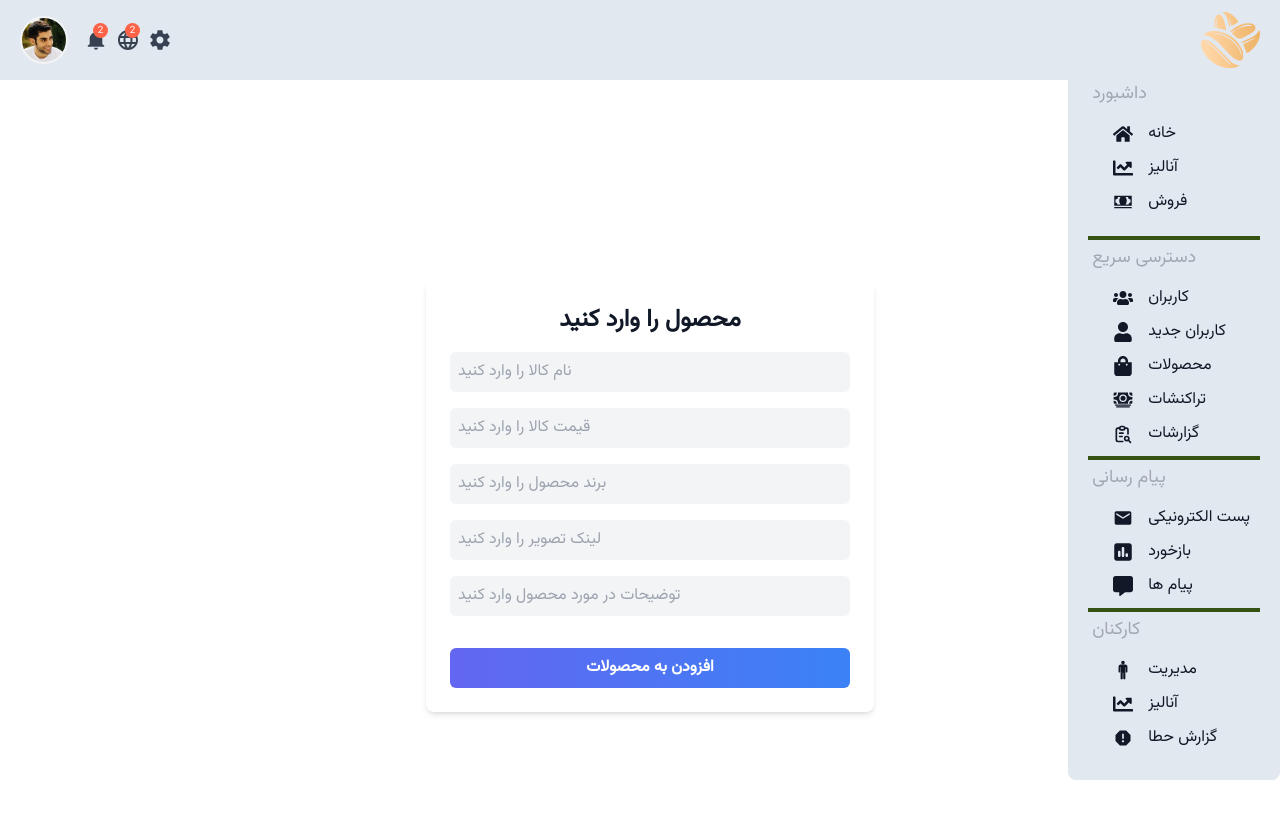
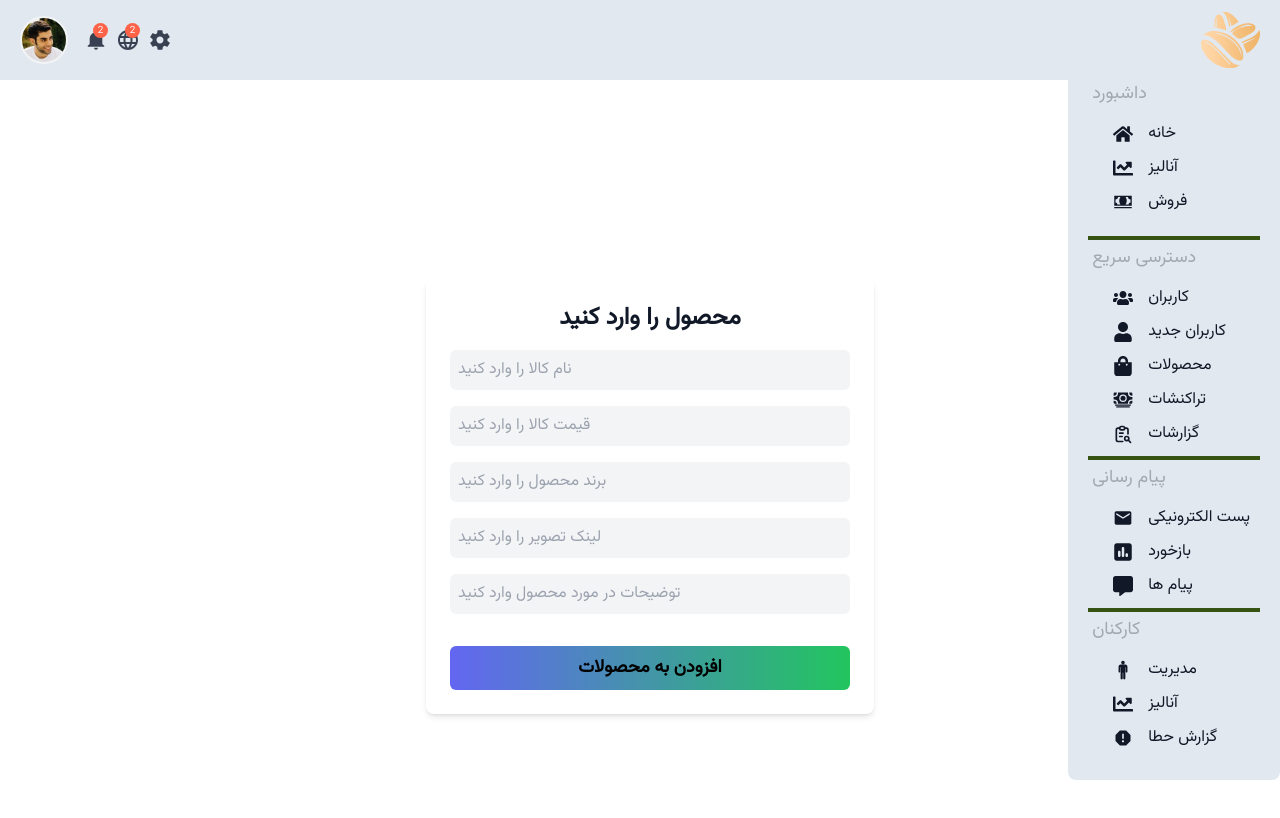
Before and after one commit to darksiders81/panelAdmin, a React app: page /addproduct in a window 1280 px wide. Shown: the top 818 px of the page. Built offline with nearby package versions, Linux system fonts and the light colour scheme; the HTML template or start-up script is replaced by a standard one.

Commit message:
edit btn in addproducts

```diff
--- a/src/pages/Addproduct/AddProduct.jsx
+++ b/src/pages/Addproduct/AddProduct.jsx
@@ -78,13 +78,21 @@ export default function AddProduct() {
                 className="bg-gray-100 text-gray-900 border-0 rounded-md p-2 mb-4 focus:bg-gray-200 focus:outline-none focus:ring-1 focus:ring-blue-500 transition ease-in-out duration-150"
                 placeholder="Resume"
               /> */}
-
-              <button
+              {isEdit ? (
+                <button
                 type="submit"
-                className="bg-gradient-to-r from-indigo-500 to-blue-500 text-white font-bold py-2 px-4 rounded-md mt-4 hover:bg-indigo-600 hover:to-blue-600 transition ease-in-out duration-150"
+                className="bg-gradient-to-r from-indigo-500 text-lg to-purple-500 text-block font-bold py-2 px-4 rounded-md mt-4 hover:bg-indigo-600 hover:to-purple-600 transition ease-in-out duration-150"
               >
-                افزودن به محصولات
+                انجام ویرایش
               </button>
+              ) : (
+                <button
+                  type="submit"
+                  className="bg-gradient-to-r from-indigo-500 text-lg to-green-500 text-block font-bold py-2 px-4 rounded-md mt-4 hover:bg-indigo-600 hover:to-green-600 transition ease-in-out duration-150"
+                >
+                  افزودن به محصولات
+                </button>
+              )}
             </form>
           </div>
         </div>
```
